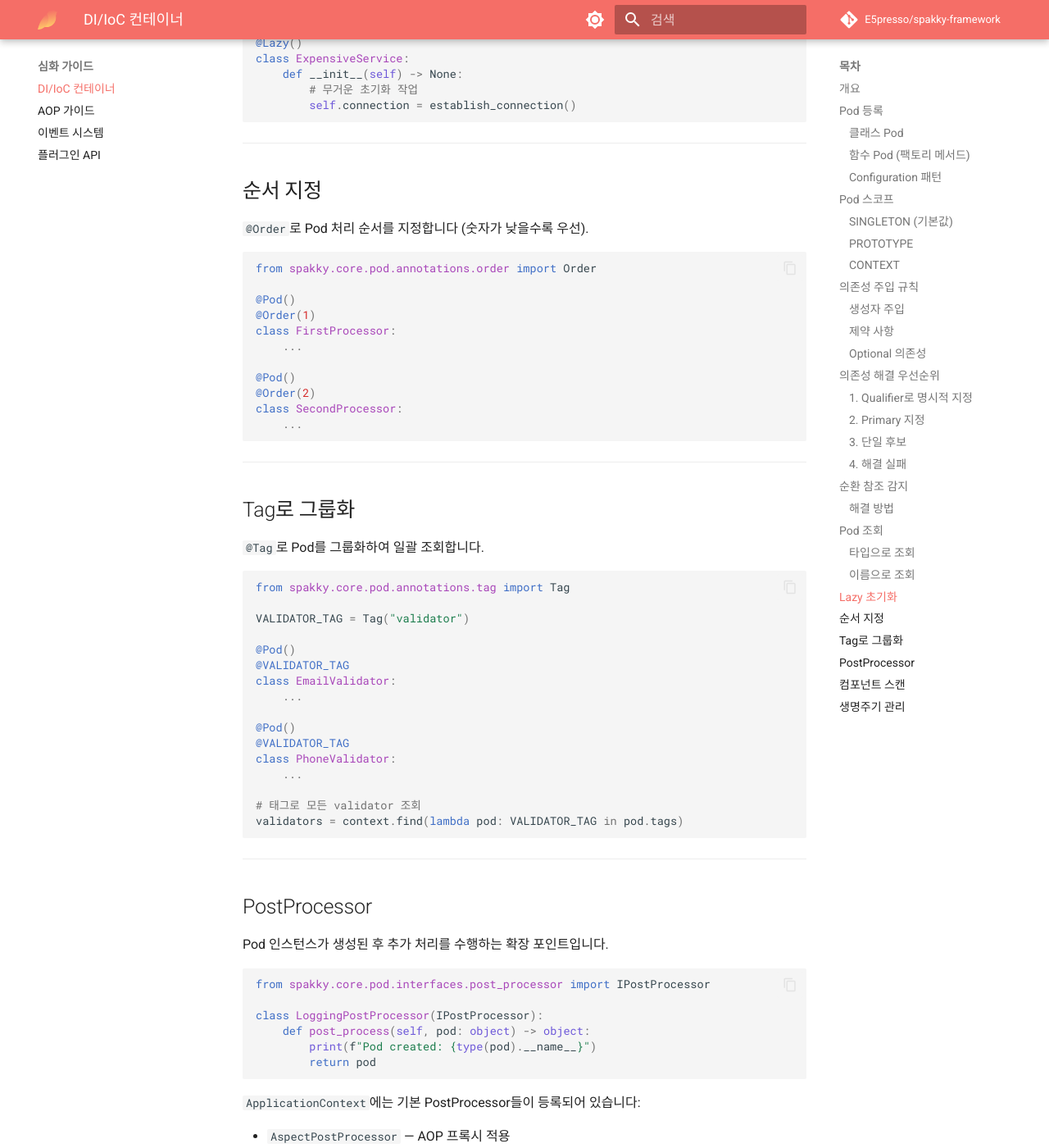
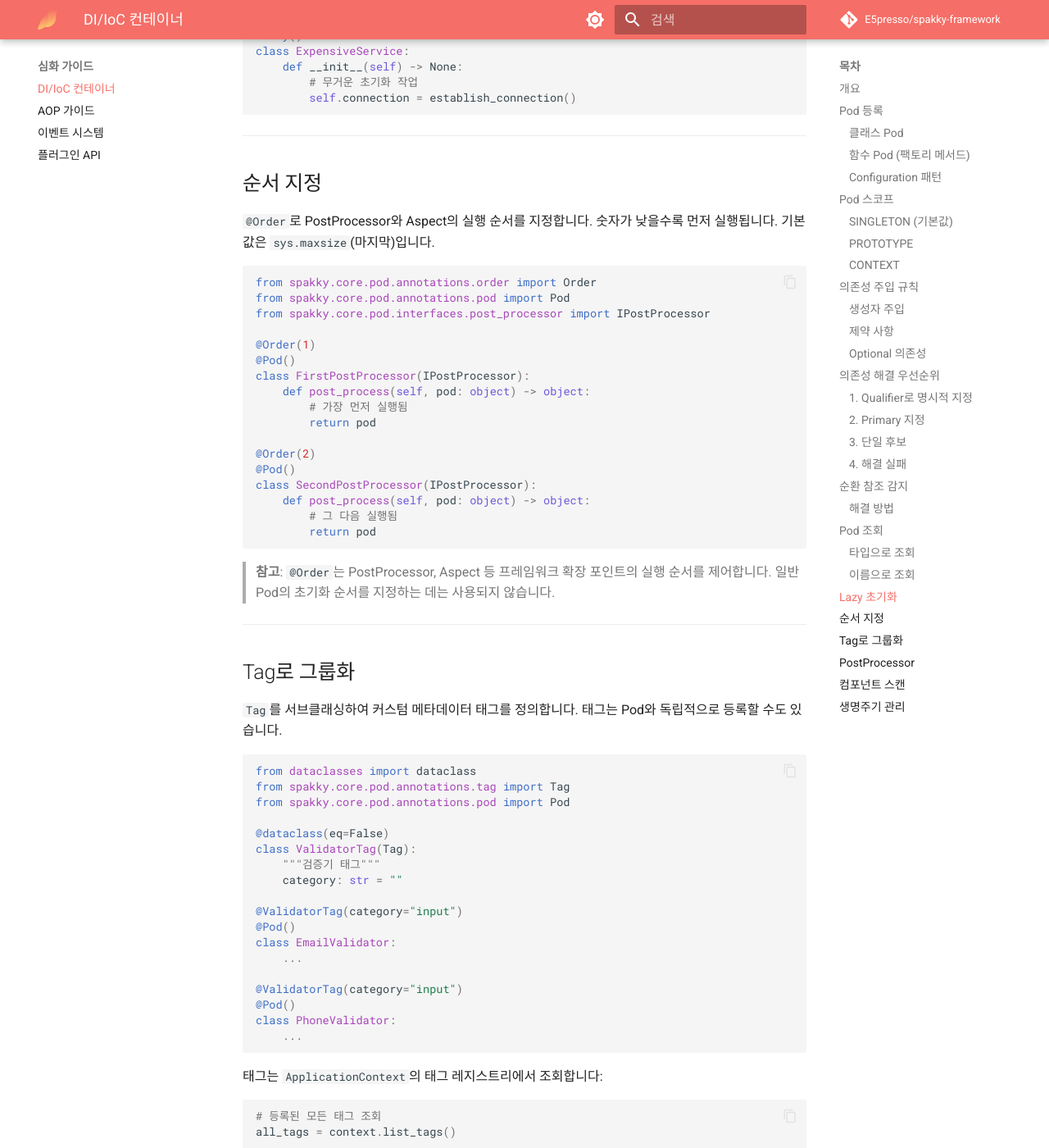
Before and after one commit to E5presso/spakky-framework, an MkDocs documentation site: the page built from docs/di-container.md, in a window 1280 px wide and 1400 px high, scrolled down 5810 px. Shown: the whole window at 82% size. Built offline with MkDocs 1.6.1 and Material for MkDocs 9.7.7, drawn with Linux system fonts in a browser that asks for light colours; comment, search, counter and statistics services are not loaded; some of the changed text lies outside the part shown.

Commit message:
docs: 문서화 오류 수정
- di-container: Configuration 팩토리 메서드 패턴을 설정 그룹화 패턴으로 수정
- di-container: Order가 PostProcessor/Aspect 실행 순서 제어임을 명확화
- di-container: Tag를 서브클래싱 패턴으로 수정, list_tags() API 반영
- di-container: PostProcessor 예제에 @Pod() 데코레이터 추가
- event-system: ASCII 다이어그램을 mermaid로 전환, 실제 Publisher 라우팅 흐름 반영
- event-system: 분산 이벤트 브로커에서 불필요한 코드 블럭 제거, 클래스명 보완
- event-system: 탄력적 디스패치를 핸들러 격리로 리네이밍, 설명 보강
- event-system: 재시도 전략을 트랜스포트 수준 설명으로 변경
- event-system: 테스트 섹션 제거
- plugin-api: 선택적 플러그인 로드에서 PLUGIN_NAME 사용 패턴으로 변경
- plugin-api: Core 플러그인 자동 로드가 아닌 의존성 설치임을 명시
- plugin-api: 백그라운드 서비스 예시를 AbstractBackgroundService 기반으로 수정

````diff
--- a/docs/di-container.md
+++ b/docs/di-container.md
@@ -51,21 +51,19 @@
 
 ### Configuration 패턴
 
-관련 팩토리 메서드를 `@Configuration` 클래스로 그룹화합니다.
+`@Configuration`은 `@Pod`의 특화 스테레오타입으로, 설정 값을 그룹화하는 클래스에 사용합니다.
 
 ```python
 from spakky.core.stereotype.configuration import Configuration
+from pydantic_settings import BaseSettings
 
 @Configuration()
-class DatabaseConfig:
-    @Pod()
-    def connection_pool(self) -> ConnectionPool:
-        return ConnectionPool(size=10)
+class DatabaseConfig(BaseSettings):
+    pool_size: int = 10
+    connection_url: str = "postgresql://localhost/mydb"
+```
 
-    @Pod()
-    def session_factory(self, pool: ConnectionPool) -> SessionFactory:
-        return SessionFactory(pool)
-```
+> **주의**: `@Configuration` 클래스 내부 메서드에 `@Pod()`를 붙여도 자동으로 Pod이 등록되지 않습니다. 팩토리 메서드는 모듈 수준 함수로 정의하세요.
 
 ---
 
@@ -287,56 +285,83 @@
 
 ## 순서 지정
 
-`@Order`로 Pod 처리 순서를 지정합니다 (숫자가 낮을수록 우선).
+`@Order`로 PostProcessor와 Aspect의 실행 순서를 지정합니다. 숫자가 낮을수록 먼저 실행됩니다. 기본값은 `sys.maxsize`(마지막)입니다.
 
 ```python
 from spakky.core.pod.annotations.order import Order
+from spakky.core.pod.annotations.pod import Pod
+from spakky.core.pod.interfaces.post_processor import IPostProcessor
 
+@Order(1)
 @Pod()
-@Order(1)
-class FirstProcessor:
-    ...
+class FirstPostProcessor(IPostProcessor):
+    def post_process(self, pod: object) -> object:
+        # 가장 먼저 실행됨
+        return pod
 
+@Order(2)
 @Pod()
-@Order(2)
-class SecondProcessor:
-    ...
+class SecondPostProcessor(IPostProcessor):
+    def post_process(self, pod: object) -> object:
+        # 그 다음 실행됨
+        return pod
 ```
+
+> **참고**: `@Order`는 PostProcessor, Aspect 등 프레임워크 확장 포인트의 실행 순서를 제어합니다. 일반 Pod의 초기화 순서를 지정하는 데는 사용되지 않습니다.
 
 ---
 
 ## Tag로 그룹화
 
-`@Tag`로 Pod를 그룹화하여 일괄 조회합니다.
+`Tag`를 서브클래싱하여 커스텀 메타데이터 태그를 정의합니다. 태그는 Pod와 독립적으로 등록할 수도 있습니다.
 
 ```python
+from dataclasses import dataclass
 from spakky.core.pod.annotations.tag import Tag
+from spakky.core.pod.annotations.pod import Pod
 
-VALIDATOR_TAG = Tag("validator")
+@dataclass(eq=False)
+class ValidatorTag(Tag):
+    """검증기 태그"""
+    category: str = ""
 
+@ValidatorTag(category="input")
 @Pod()
-@VALIDATOR_TAG
 class EmailValidator:
     ...
 
+@ValidatorTag(category="input")
 @Pod()
-@VALIDATOR_TAG
 class PhoneValidator:
     ...
+```
 
-# 태그로 모든 validator 조회
-validators = context.find(lambda pod: VALIDATOR_TAG in pod.tags)
+태그는 `ApplicationContext`의 태그 레지스트리에서 조회합니다:
+
+```python
+# 등록된 모든 태그 조회
+all_tags = context.list_tags()
+
+# 조건으로 필터링
+input_tags = context.list_tags(
+    lambda t: isinstance(t, ValidatorTag) and t.category == "input"
+)
+
+# 특정 태그 존재 여부 확인
+assert context.contains_tag(ValidatorTag(category="input"))
 ```
 
 ---
 
 ## PostProcessor
 
-Pod 인스턴스가 생성된 후 추가 처리를 수행하는 확장 포인트입니다.
+Pod 인스턴스가 생성된 후 추가 처리를 수행하는 확장 포인트입니다. PostProcessor도 `@Pod()`로 등록해야 합니다.
 
 ```python
+from spakky.core.pod.annotations.pod import Pod
 from spakky.core.pod.interfaces.post_processor import IPostProcessor
 
+@Pod()
 class LoggingPostProcessor(IPostProcessor):
     def post_process(self, pod: object) -> object:
         print(f"Pod created: {type(pod).__name__}")
--- a/docs/event-system.md
+++ b/docs/event-system.md
@@ -114,18 +114,37 @@
 
 ### 아키텍처
 
-```
-┌─────────────┐     ┌─────────────┐     ┌─────────────┐
-│  Publisher  │────▶│  Dispatcher │────▶│  Handler    │
-└─────────────┘     └─────────────┘     └─────────────┘
-                           │
-                           │ (Consumer 역할)
-                           ▼
-                    ┌─────────────┐
-                    │  Mediator   │
-                    │ (Consumer + │
-                    │  Dispatcher)│
-                    └─────────────┘
+Publisher는 이벤트 타입에 따라 라우팅합니다:
+
+```mermaid
+graph LR
+    subgraph "📤 발행"
+        P["Publisher<br/>(IEventPublisher)"]
+    end
+
+    subgraph "🔀 라우팅"
+        M["Mediator<br/>(Consumer + Dispatcher)"]
+        B["EventBus<br/>(IEventBus)"]
+    end
+
+    subgraph "📥 처리"
+        H1["@EventHandler<br/>핸들러 A"]
+        H2["@EventHandler<br/>핸들러 B"]
+        T["EventTransport<br/>(IEventTransport)"]
+    end
+
+    P -->|"DomainEvent"| M
+    P -->|"IntegrationEvent"| B
+    M -->|"dispatch"| H1
+    M -->|"dispatch"| H2
+    B -->|"send"| T
+
+    style P fill:#4A90D9,stroke:#2C5F8A,color:#fff
+    style M fill:#7B68EE,stroke:#5A4FCF,color:#fff
+    style B fill:#7B68EE,stroke:#5A4FCF,color:#fff
+    style H1 fill:#50C878,stroke:#3A9D5C,color:#fff
+    style H2 fill:#50C878,stroke:#3A9D5C,color:#fff
+    style T fill:#FF8C42,stroke:#CC6F35,color:#fff
 ```
 
 ### Mediator
@@ -307,93 +326,32 @@
 
 ### RabbitMQ (spakky-rabbitmq)
 
-> `RabbitMQEventTransport` (implements `IEventTransport`) / `RabbitMQEventConsumer`
-
-```python
-@Pod()
-class OrderService:
-    def __init__(self, publisher: IAsyncEventPublisher) -> None:
-        self.publisher = publisher
-
-    async def place_order(self, command: PlaceOrderCommand) -> Order:
-        order = await self.create_order(command)
-        await self.publisher.publish(OrderPlacedEvent(...))
-        return order
-```
+> `RabbitMQEventTransport` / `AsyncRabbitMQEventTransport` (implements `IEventTransport` / `IAsyncEventTransport`)
+>
+> `RabbitMQEventConsumer` / `AsyncRabbitMQEventConsumer` (implements `IEventConsumer` / `IAsyncEventConsumer`)
 
 ### Kafka (spakky-kafka)
 
-> `KafkaEventTransport` (implements `IEventTransport`) / `KafkaEventConsumer`
+> `KafkaEventTransport` / `AsyncKafkaEventTransport` (implements `IEventTransport` / `IAsyncEventTransport`)
+>
+> `KafkaEventConsumer` / `AsyncKafkaEventConsumer` (implements `IEventConsumer` / `IAsyncEventConsumer`)
+
+Publisher 코드는 브로커에 의존하지 않습니다. `IAsyncEventPublisher.publish()`를 통해 IntegrationEvent를 발행하면, DI로 주입된 `IAsyncEventBus` → `IAsyncEventTransport` 경로로 브로커에 전송됩니다.
 
 ---
 
 ## 오류 처리
 
-### Mediator의 탄력적 디스패치
+### Mediator의 핸들러 격리
 
 인프로세스 Mediator는 핸들러 실패 시에도 나머지 핸들러를 계속 실행합니다:
 
 ```python
 # 핸들러 A 실행 → 성공
-# 핸들러 B 실행 → 실패 (로그 기록)
+# 핸들러 B 실행 → 실패 (로그 기록, 예외 전파하지 않음)
 # 핸들러 C 실행 → 계속 실행됨
 ```
 
 ### 재시도 전략
 
-분산 환경에서는 재시도 로직이 필요합니다:
-
-```python
-@EventHandler()
-class ResilientHandler:
-    @on_event(OrderPlacedEvent)
-    async def handle_with_retry(self, event: OrderPlacedEvent) -> None:
-        for attempt in range(3):
-            try:
-                await self.process(event)
-                return
-            except RetryableError:
-                if attempt == 2:
-                    raise
-                await asyncio.sleep(2 ** attempt)
-```
-
----
-
-## 테스트
-
-```python
-import pytest
-from unittest.mock import AsyncMock
-
-@pytest.mark.asyncio
-async def test_event_handler():
-    # 목 의존성
-    mailer = AsyncMock()
-
-    # 핸들러 생성
-    handler = UserEventHandler(mailer=mailer, analytics=AsyncMock())
-
-    # 이벤트 발생
-    event = UserCreatedEvent(user_id=uuid4(), email="test@example.com")
-    await handler.send_welcome_email(event)
-
-    # 검증
-    mailer.send_welcome.assert_called_once_with("test@example.com")
-```
-
-### Mediator 테스트
-
-```python
-@pytest.mark.asyncio
-async def test_mediator_dispatches_to_handlers():
-    mediator = AsyncEventMediator()
-    handler = AsyncMock()
-
-    mediator.register(UserCreatedEvent, handler)
-
-    event = UserCreatedEvent(user_id=uuid4(), email="test@example.com")
-    await mediator.dispatch(event)
-
-    handler.assert_called_once_with(event)
-```
+분산 환경에서의 재시도는 메시지 브로커 수준에서 처리됩니다. RabbitMQ의 nack/requeue, Kafka의 offset 관리 등 트랜스포트 구현체가 재시도 로직을 담당합니다. 개별 핸들러에 재시도 로직을 직접 구현할 필요는 없습니다.
````
Also changed, not shown: docs/plugin-api.md (+21 -20 lines).
